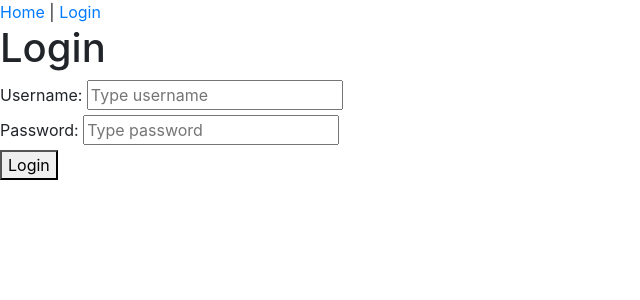
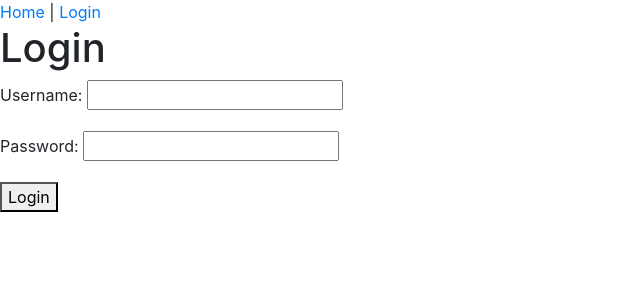
Before and after one commit to juarru/Wordplease, a Django app: page /login in a window 1280 px wide. Shown: the top 300 px of the page, without its empty margins (0-640 px from the left). Run offline with Django 3.2, Linux system fonts and the light colour scheme; some libraries are stand-ins or nearby versions.

Commit message:
Changed login form

```diff
--- a/bloggers/forms.py
+++ b/bloggers/forms.py
@@ -4,5 +4,5 @@ from django import forms
 
 class LoginForm(forms.Form):
 
-    login_username = forms.CharField()
-    login_password = forms.CharField()
+    login_username = forms.CharField(label="Username")
+    login_password = forms.CharField(widget=forms.PasswordInput(), label="Password")
--- a/bloggers/templates/login.html
+++ b/bloggers/templates/login.html
@@ -10,16 +10,9 @@
         {% endfor %}
     {% endif %}
 
-    <form action="#" method="post">
+    <form action="#" method="post" novalidate>
         {% csrf_token %}
-        <div>
-            <label for="username">Username:</label>
-            <input type="text" name="login_username" id="username" value="" placeholder="Type username">
-        </div>
-        <div>
-            <label for="password">Password:</label>
-            <input type="password" name="login_password" value="" placeholder="Type password">
-        </div>
+        {{ form.as_p }}
         <div>
             <button type="submit">Login</button>
         </div>
--- a/bloggers/views.py
+++ b/bloggers/views.py
@@ -13,16 +13,19 @@ class LoginView(View):
         return render(request, "login.html", context)
 
     def post(self, request):
-        username = request.POST.get('login_username')
-        password = request.POST.get('login_password')
+        form = LoginForm(request.POST)
+        if form.is_valid():
 
-        authenticated_user = authenticate(username=username, password=password)
-        if authenticated_user and authenticated_user.is_active:
-            django_login(request, authenticated_user)
-            return redirect('home')
-        else:
-            messages.error(request, "Usuario incorrecto o inactivo")
-            return render(request, "login.html")
+            username = form.cleaned_data.get('login_username')
+            password = form.cleaned_data.get('login_password')
+
+            authenticated_user = authenticate(username=username, password=password)
+            if authenticated_user and authenticated_user.is_active:
+                django_login(request, authenticated_user)
+                return redirect('home')
+            else:
+                messages.error(request, "Usuario incorrecto o inactivo")
+        return render(request, "login.html", {'form': form})
 
 def logout(request):
     django_logout(request)
```
